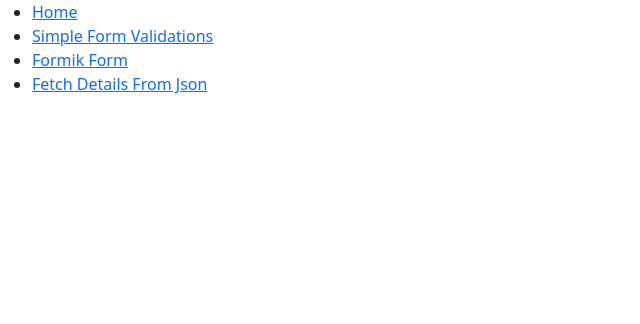
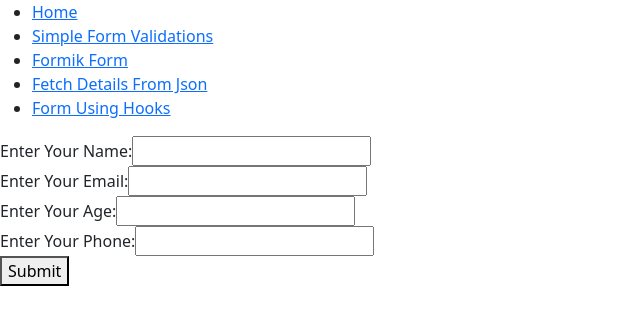
Before and after one commit to umeshsobti/React, a React (Create React App) app in the folder basic_react/: page /hookform in a window 1280 px wide. Shown: the top 324 px of the page, without its empty margins (0-640 px from the left). Built offline with nearby package versions, Linux system fonts and the light colour scheme.

Commit message:
Form with Edit button

```diff
--- a/basic_react/src/App.js
+++ b/basic_react/src/App.js
@@ -3,6 +3,7 @@
 import Home from "./components/Home.js";
 import FetchDetails from "./components/FetchDetails.js";
 import { BrowserRouter as Router, Routes, Route, Link } from "react-router-dom";
+import HooksForm from "./components/HooksForm.js";
 function App() {
   return (
       <Router>
@@ -20,6 +21,9 @@
               </li>
               <li>
                 <Link to="/json">Fetch Details From Json</Link>
+              </li>
+              <li>
+                <Link to="/hookform">Form Using Hooks</Link>
               </li>
             </ul>
           </nav>
@@ -40,6 +44,7 @@
           ></Route>
           <Route path="/formik" element={<FormFormik />}></Route>
           <Route path="/json" element={<FetchDetails/>}></Route>
+          <Route path="/hookform" element={<HooksForm/>}></Route>
         </Routes>
       </Router>
   );
--- /dev/null
+++ b/basic_react/src/components/HooksForm.js
@@ -0,0 +1,122 @@
+import { useState } from "react";
+
+function HooksForm() {
+  const [name, setName] = useState("");
+  const [email, setEmail] = useState("");
+  const [age, setAge] = useState("");
+  const [phone, setPhone] = useState("");
+  const [list, setList] = useState([]);
+  const [editingIndex, setEditingIndex] = useState(null);
+
+  function handleSubmit() {
+    const newItem = { name, email, age, phone };
+    setList([...list, newItem]);
+
+    setName("");
+    setAge("");
+    setEmail("");
+    setPhone("");
+  }
+
+  function handleEdit(index){
+    setEditingIndex(index);
+    const item = list[index]
+    setName(item.name)
+    setEmail(item.email)
+    setAge(item.age)
+    setPhone(item.phone)
+  }
+
+  function handleSave(index){
+
+    const item = list[index]
+    console.log(item)
+    item.name= name
+    item.email = email
+    item.age = age
+    item.phone = phone
+
+    setList([...list])
+
+    setEditingIndex(null)
+
+  }
+  function handleCancel(index){
+    setEditingIndex(null)
+    setAge("")
+    setName("")
+    setEmail("")
+    setPhone("")
+
+  }
+
+
+
+  return (
+    <div>
+      <label htmlFor="name">Enter Your Name: </label>
+      <input
+        type="text"
+        id="name"
+        value={name}
+        onChange={(e) => {
+          setName(e.target.value);
+        }}
+      />
+      <br />
+      <label htmlFor="email">Enter Your Email: </label>
+      <input
+        type="text"
+        id="email"
+        value={email}
+        onChange={(e) => {
+          setEmail(e.target.value);
+        }}
+      />
+      <br />
+      <label htmlFor="age">Enter Your Age: </label>
+      <input
+        type="text"
+        id="age"
+        value={age}
+        onChange={(e) => {
+          setAge(e.target.value);
+        }}
+      />
+      <br />
+      <label htmlFor="phone">Enter Your Phone: </label>
+      <input
+        type="text"
+        id="phone"
+        value={phone}
+        onChange={(e) => {
+          setPhone(e.target.value);
+        }}
+      />
+      <br />
+      <button type="submit" onClick={handleSubmit}>
+        Submit
+      </button>
+      <ul>
+        {list.map((item, index) => (
+          <li key={index}>
+            Name: {item.name} <br />
+            Email: {item.email} <br />
+            Age: {item.age} <br />
+            Phone: {item.phone} <br />
+            {editingIndex === index ? (
+              <div>
+                <button onClick={() => handleSave(index)}>Save</button>
+                <button onClick={() => handleCancel(index)}>Cancel</button>
+              </div>
+            ) : (
+              <button onClick={() => handleEdit(index)}>Edit</button>
+            )}
+          </li>
+        ))}
+      </ul>
+    </div>
+  );
+}
+
+export default HooksForm;
```
Also changed, not shown: basic_react/src/components/FetchForm.js (+4 -4 lines).
